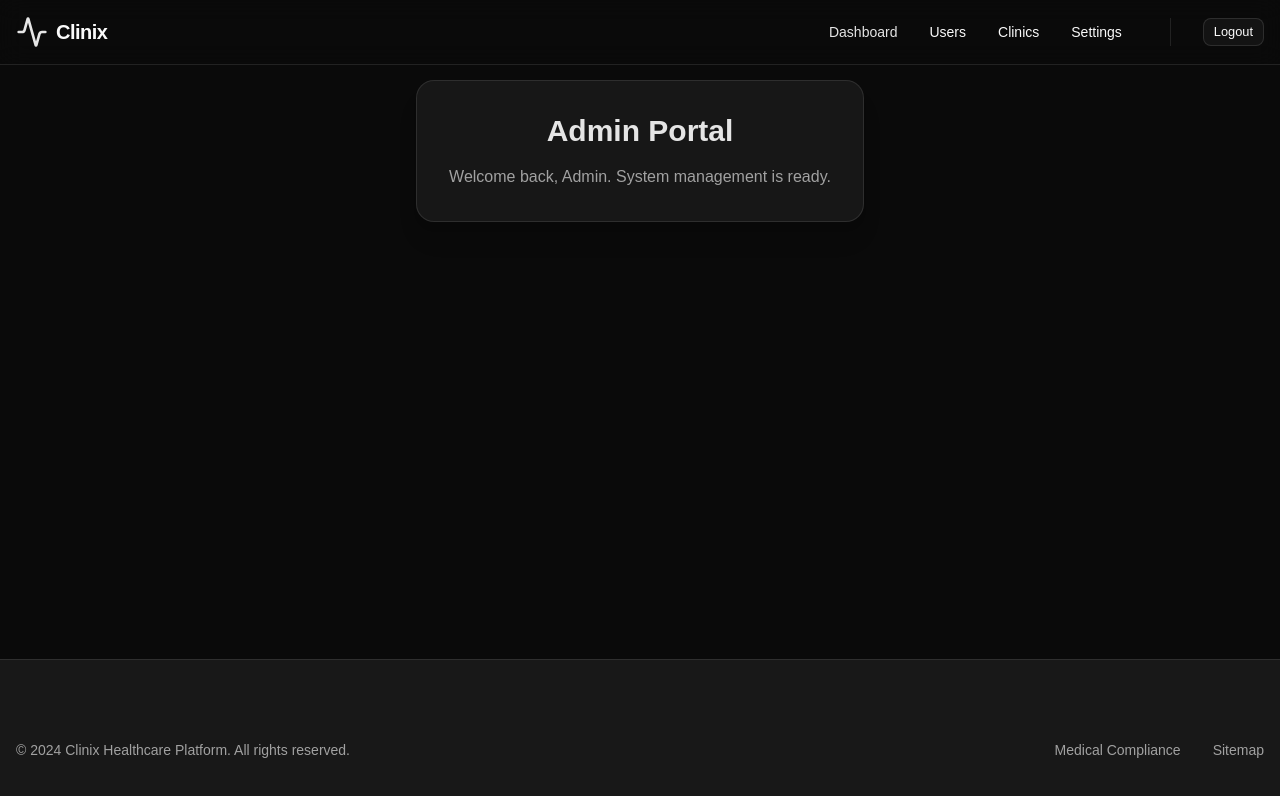
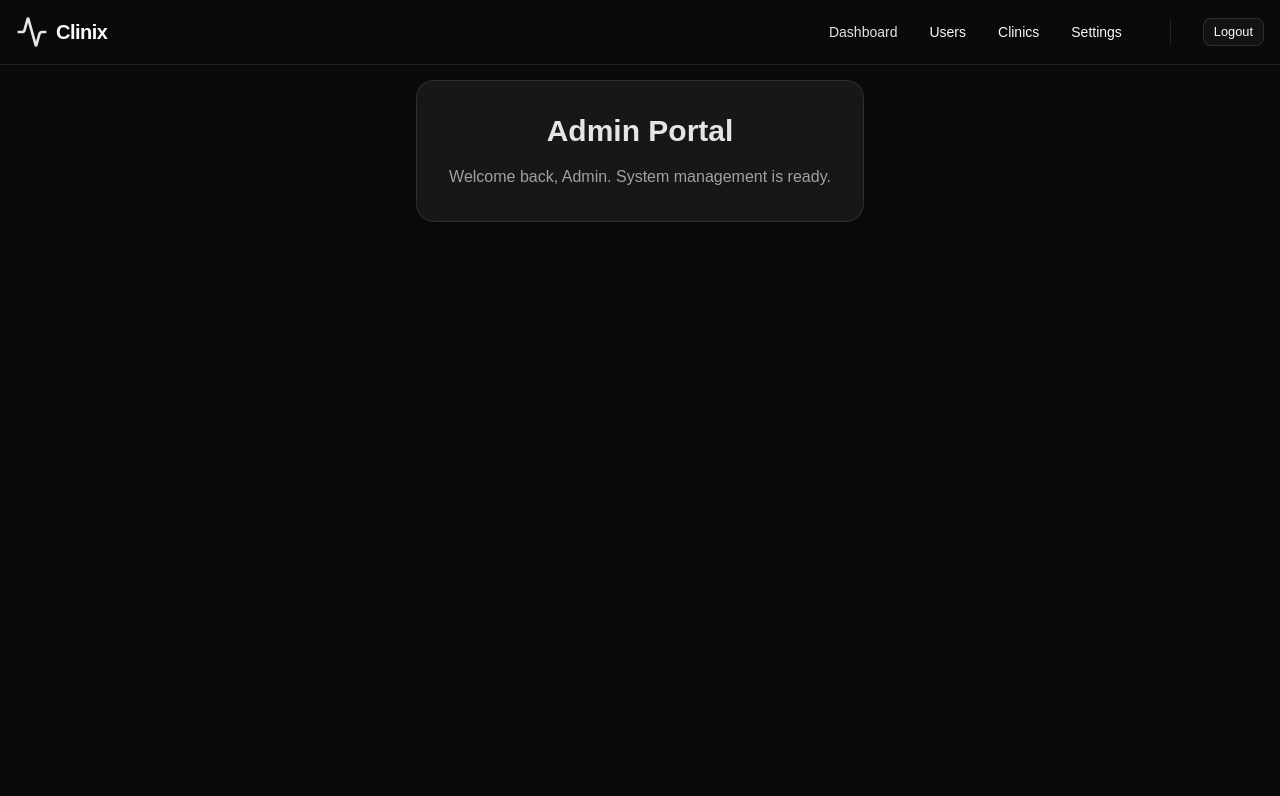
Before and after one commit to Hassam-Ata/Clinix, a React app in the folder frontend/: page /admin/dashboard in a window 1280 px wide. Shown: the top 796 px of the page. Built offline with nearby package versions, Linux system fonts and the light colour scheme; the HTML template or start-up script is replaced by a standard one.

Commit message:
fix:removed footer

```diff
--- a/frontend/src/components/landing/Footer.jsx
+++ b/frontend/src/components/landing/Footer.jsx
@@ -2,10 +2,8 @@ import { Activity, Mail, Phone, MapPin } from "lucide-react";
 
 const Footer = () => {
   return (
-    <footer className="pt-20 pb-10 bg-muted/50 border-t">
+    <footer className="py-6 bg-muted/50 border-t">
       <div className="container mx-auto px-4">
-
-
         <div className="flex flex-col md:flex-row justify-between items-center gap-6 text-sm text-muted-foreground">
           <p>© 2024 Clinix Healthcare Platform. All rights reserved.</p>
           <div className="flex gap-8">
--- a/frontend/src/components/layout/RootLayout.jsx
+++ b/frontend/src/components/layout/RootLayout.jsx
@@ -1,15 +1,15 @@
 import { Outlet } from "react-router-dom";
 import Navbar from "../landing/Navbar";
-import Footer from "../landing/Footer";
+
 
 const RootLayout = () => {
   return (
-    <div className="min-h-screen flex flex-col">
+    <div className="min-h-full flex flex-col overflow-x-hidden">
       <Navbar />
       <main className="flex-1 pt-16">
         <Outlet />
       </main>
-      <Footer />
+      {/* <Footer /> */}
     </div>
   );
 };
--- a/frontend/src/index.css
+++ b/frontend/src/index.css
@@ -121,11 +121,17 @@
 @layer base {
   * {
     @apply border-border outline-ring/50;
-    }
+  }
+  html, body, #root {
+    height: 100%;
+    margin: 0;
+    padding: 0;
+    overflow-x: hidden;
+  }
   body {
     @apply bg-background text-foreground;
-    }
+  }
   html {
     @apply font-sans;
-    }
+  }
 }
```
